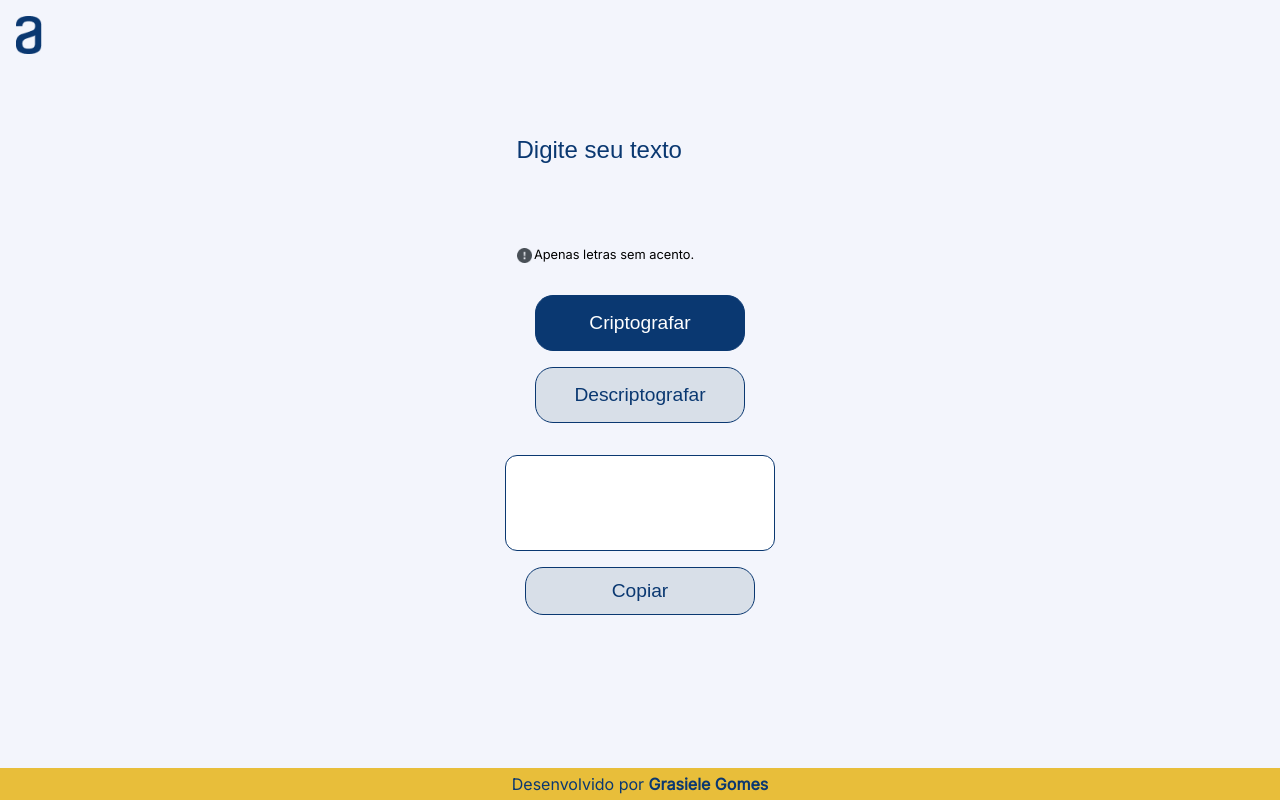
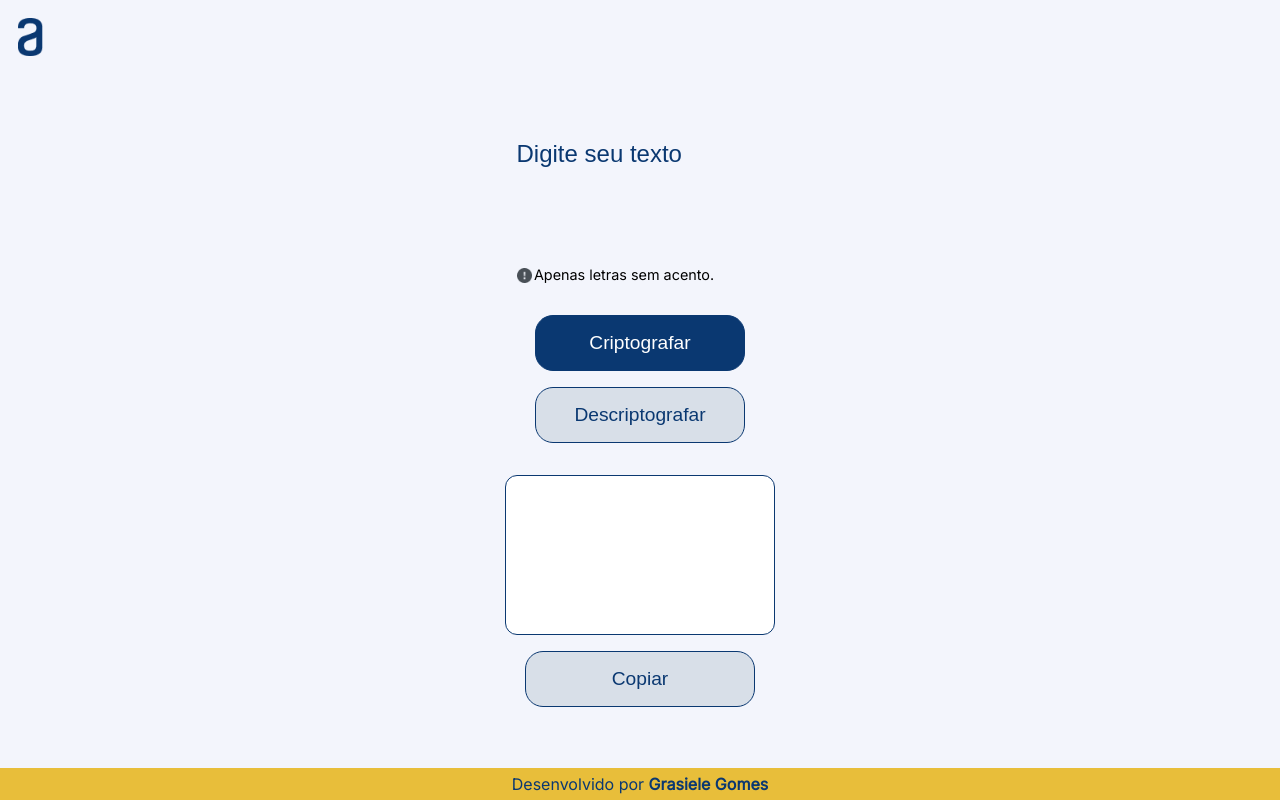
Before and after one commit to ggms13/decodificador, a plain HTML site: page index.html in a window 1280 px wide. Drawn offline with Linux system fonts and the light colour scheme.

Commit message:
ajustes no espaçamento

```diff
--- a/styles/style.css
+++ b/styles/style.css
@@ -21,20 +21,15 @@ a:hover {
 }
 
 .logo {
-    margin: 1rem;
+    margin: 1.1rem;
     width: 1.6rem;
 }
 
 .main {
+    align-items: center;
     display: flex;
     flex-direction: column;
-    align-items: center;
-    margin: 1rem auto;
-}
-
-.secao-input {
-    display: flex;
-    flex-direction: column;
+    padding-bottom: 3rem;
 }
 
 .campo-input {
@@ -42,7 +37,7 @@ a:hover {
     border: 1px hidden #F3F5FC;
     color: #0A3871;
     font-size: 1.2rem;
-    height: 8rem;
+    height: 10rem;
 }
 
 .campo-input::placeholder {
@@ -54,7 +49,7 @@ a:hover {
 .informacao {
     display: flex;
     align-items: center;
-    font-size: .8rem;
+    font-size: .9rem;
     margin-top: 2rem;
 }
 
@@ -64,11 +59,11 @@ a:hover {
 }
 
 .botoes {
+    align-items: center;
     display: flex;
-    flex-direction: column;
-    align-items: center;
     margin: 2rem 0;
     gap: 1rem;
+    flex-direction: column;
 }
 
 .encriptar, .desencriptar, .copy {
@@ -109,7 +104,6 @@ a:hover {
     display: flex;
     flex-direction: column;
     align-items: center;
-    height: 10rem;
 }
 
 .campo-output {
@@ -120,7 +114,7 @@ a:hover {
     border-radius: 12px;
     color: #0A3871;
     font-size: 1.3rem;
-    height: 70%;
+    height: 10rem;
     margin-bottom: 1rem;
 }
 
@@ -133,10 +127,8 @@ footer {
     background-color: #E8BE3A;
     bottom: 0;
     color:#0A3871;
-    font-size: 1rem;
-    height: 2rem;
     padding: 0.5rem 0;
-    position: absolute;
+    position: fixed;
     text-align: center;
     width: 100%;
 }
```
Also changed, not shown: index.html (+0 -8 lines).
